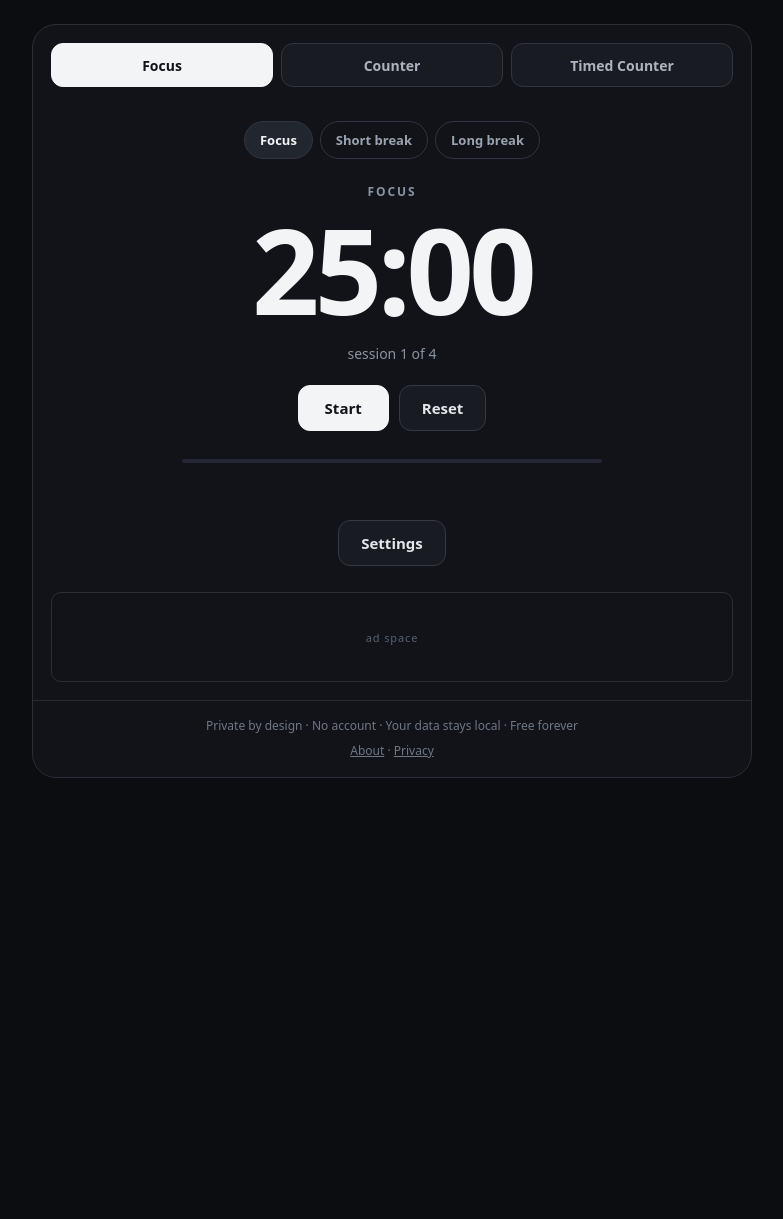
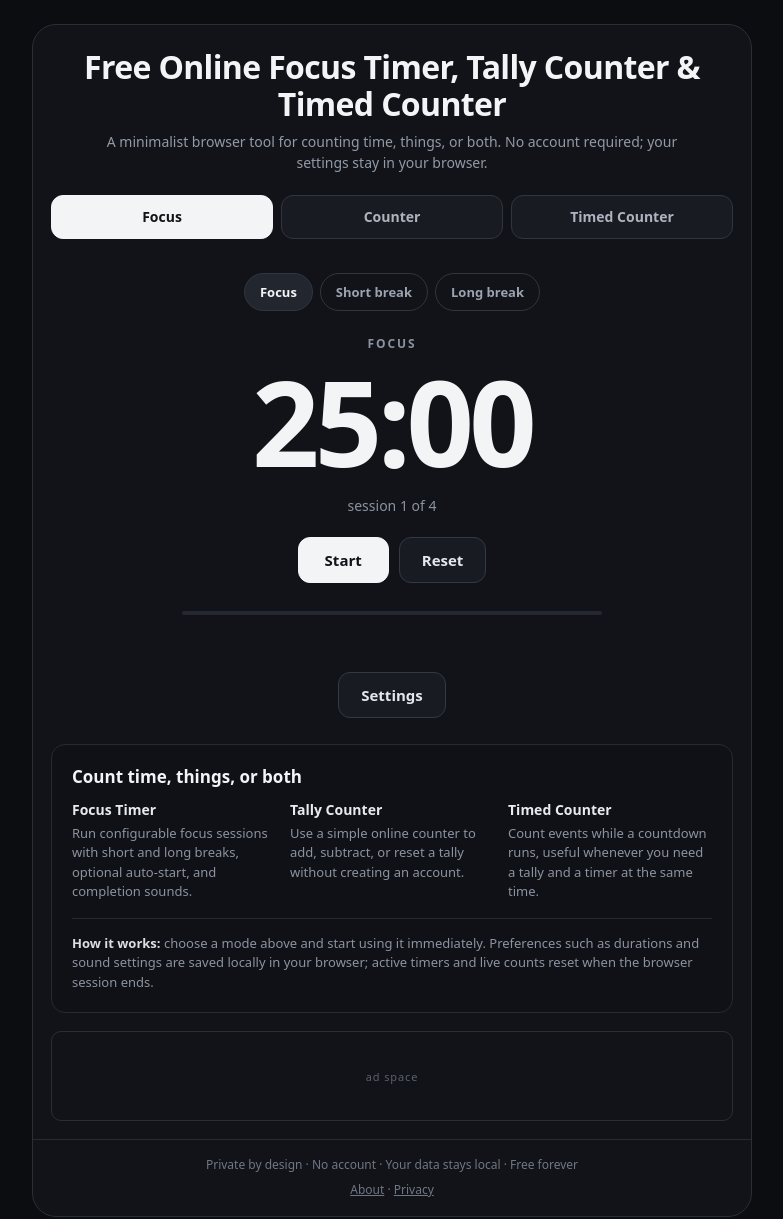
Before and after one commit to julianhope/minimal-time-count, a plain HTML site: page index.html in a window 1280 px wide. Shown: the whole page, without its empty margins (248-1031 px from the left). Before the commit the page ends 802 px from the top, so only its background shows below. Drawn offline with Linux system fonts and the light colour scheme.

Commit message:
Add files via upload

```diff
--- a/index.html
+++ b/index.html
@@ -3,17 +3,17 @@
 <head>
 <meta charset="utf-8">
 <meta name="viewport" content="width=device-width, initial-scale=1">
-<title>Minimal Time + Count — v1.0</title>
-<meta name="description" content="A minimalist browser tool for focus sessions, counting, and timed counting. No account required; settings stay in your browser.">
+<title>Free Focus Timer & Tally Counter | Minimal Time + Count</title>
+<meta name="description" content="Free online focus timer, tally counter, and timed counter in one minimalist browser tool. No account required; settings stay in your browser.">
 <link rel="canonical" href="https://minimal-time-count.invisiblebriki.workers.dev/">
 <link rel="icon" href="/favicon.svg" type="image/svg+xml">
 <meta property="og:type" content="website">
-<meta property="og:title" content="Minimal Time + Count">
-<meta property="og:description" content="A minimalist browser tool for focus sessions, counting, and timed counting. No account required; settings stay in your browser.">
+<meta property="og:title" content="Free Focus Timer & Tally Counter | Minimal Time + Count">
+<meta property="og:description" content="A free minimalist browser tool for focus sessions, tally counting, and timed counting. No account required.">
 <meta property="og:url" content="https://minimal-time-count.invisiblebriki.workers.dev/">
 <meta name="twitter:card" content="summary">
-<meta name="twitter:title" content="Minimal Time + Count">
-<meta name="twitter:description" content="A minimalist browser tool for focus sessions, counting, and timed counting.">
+<meta name="twitter:title" content="Free Focus Timer & Tally Counter | Minimal Time + Count">
+<meta name="twitter:description" content="A free minimalist browser tool for focus sessions, tally counting, and timed counting.">
 
 <style>
 :root{color-scheme:dark}
@@ -45,10 +45,17 @@ input[type=number]{width:100%;min-height:44px;border-radius:10px;border:1px soli
 .ad-slot{height:90px;margin:0 18px 18px;display:flex;align-items:center;justify-content:center;border:1px solid #2a2e37;border-radius:10px;color:#59616e;font-size:11px;text-transform:lowercase;letter-spacing:.08em}.privacy{border-top:1px solid #252a33;padding:16px 18px 18px;text-align:center;color:#6f7784;font-size:12px}.hidden{display:none!important}
 .status{min-height:20px;text-align:center;font-size:13px;color:#929aa8;margin-top:15px}
 @media(max-width:460px){body{padding:10px}.shell{border-radius:18px}.top{padding:12px 12px 0}.main{padding:28px 16px 22px}.mode-btn{font-size:12px;padding:8px 5px}.focus-duration-grid{grid-template-columns:1fr}}@media(prefers-reduced-motion:reduce){.progress>span,.slider,.slider:before{transition:none}}
+.site-intro{padding:24px 22px 4px;text-align:center}.site-intro h1{font-size:clamp(23px,5vw,32px);line-height:1.15;margin:0 0 8px;letter-spacing:-.02em}.site-intro p{max-width:580px;margin:0 auto;color:#929aa8;font-size:14px;line-height:1.5}
+.seo-info{margin:0 18px 18px;padding:20px;border:1px solid #252a33;border-radius:14px;background:#0f1116}.seo-info h2{font-size:17px;margin:0 0 12px}.seo-grid{display:grid;grid-template-columns:repeat(3,1fr);gap:14px}.seo-item h3{font-size:14px;margin:0 0 5px;color:#e8eaee}.seo-item p,.seo-how{font-size:13px;color:#8b93a1;line-height:1.5;margin:0}.seo-how{margin-top:16px;padding-top:15px;border-top:1px solid #252a33}.seo-how strong{color:#d9dde5}@media(max-width:560px){.seo-grid{grid-template-columns:1fr}.site-intro{padding:20px 16px 2px}.seo-info{padding:17px}}
+
 </style>
 </head>
 <body>
 <section class="shell" aria-label="Minimal Time + Count">
+  <section class="site-intro" aria-labelledby="site-title">
+    <h1 id="site-title">Free Online Focus Timer, Tally Counter &amp; Timed Counter</h1>
+    <p>A minimalist browser tool for counting time, things, or both. No account required; your settings stay in your browser.</p>
+  </section>
   <div class="top">
     <div class="mode-tabs" role="tablist" aria-label="Tool mode">
       <button class="mode-btn" id="mode-focus" role="tab" aria-selected="true" aria-controls="focus-panel" tabindex="0" data-mode="focus">Focus</button>
@@ -213,6 +220,24 @@ input[type=number]{width:100%;min-height:44px;border-radius:10px;border:1px soli
       <div class="status" id="timed-status" aria-live="polite"></div>
     </section>
   </div>
+  <section class="seo-info" aria-labelledby="what-this-tool-does">
+    <h2 id="what-this-tool-does">Count time, things, or both</h2>
+    <div class="seo-grid">
+      <div class="seo-item">
+        <h3>Focus Timer</h3>
+        <p>Run configurable focus sessions with short and long breaks, optional auto-start, and completion sounds.</p>
+      </div>
+      <div class="seo-item">
+        <h3>Tally Counter</h3>
+        <p>Use a simple online counter to add, subtract, or reset a tally without creating an account.</p>
+      </div>
+      <div class="seo-item">
+        <h3>Timed Counter</h3>
+        <p>Count events while a countdown runs, useful whenever you need a tally and a timer at the same time.</p>
+      </div>
+    </div>
+    <p class="seo-how"><strong>How it works:</strong> choose a mode above and start using it immediately. Preferences such as durations and sound settings are saved locally in your browser; active timers and live counts reset when the browser session ends.</p>
+  </section>
   <div class="ad-slot" id="ad-slot" aria-label="Advertisement">ad space</div>
   <div class="privacy">Private by design · No account · Your data stays local · Free forever<div style="margin-top:8px;font-size:12px"><a href="/about.html" style="color:inherit">About</a> · <a href="/privacy.html" style="color:inherit">Privacy</a></div></div>
 </section>
```
